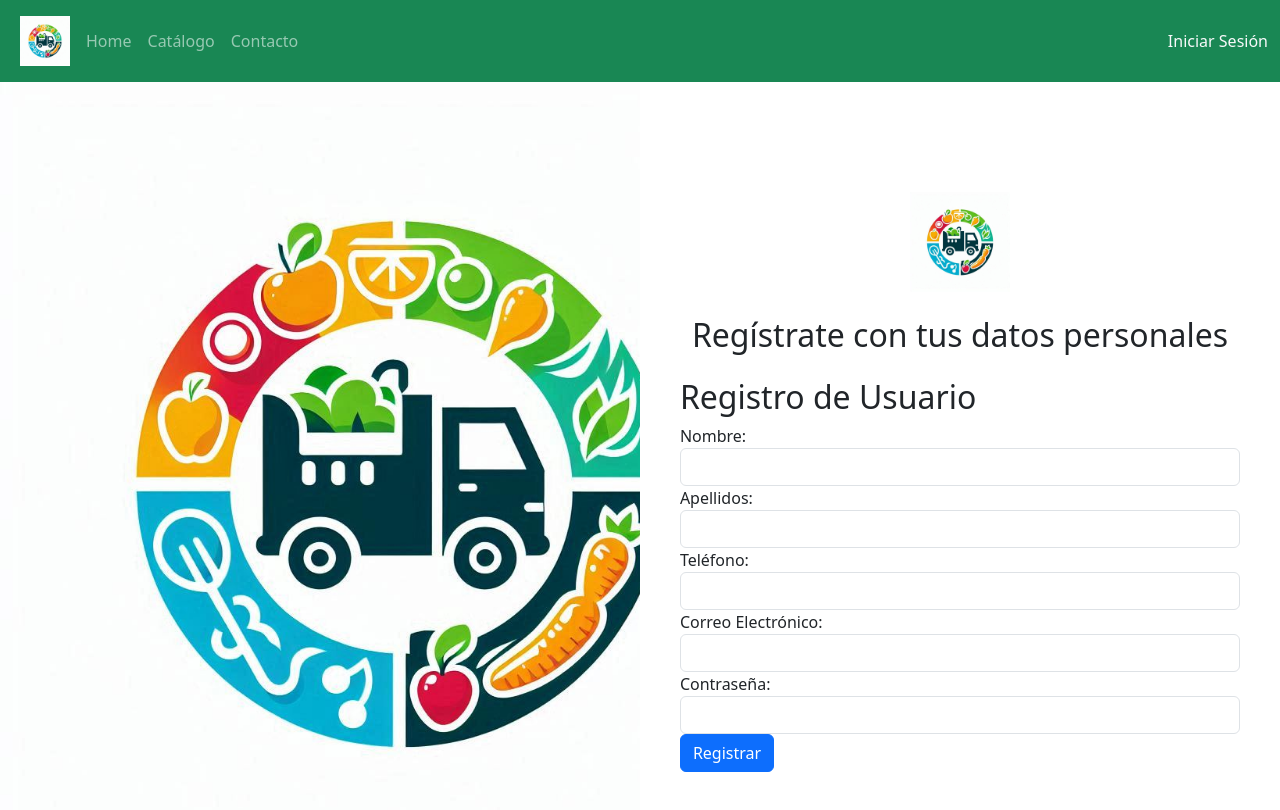
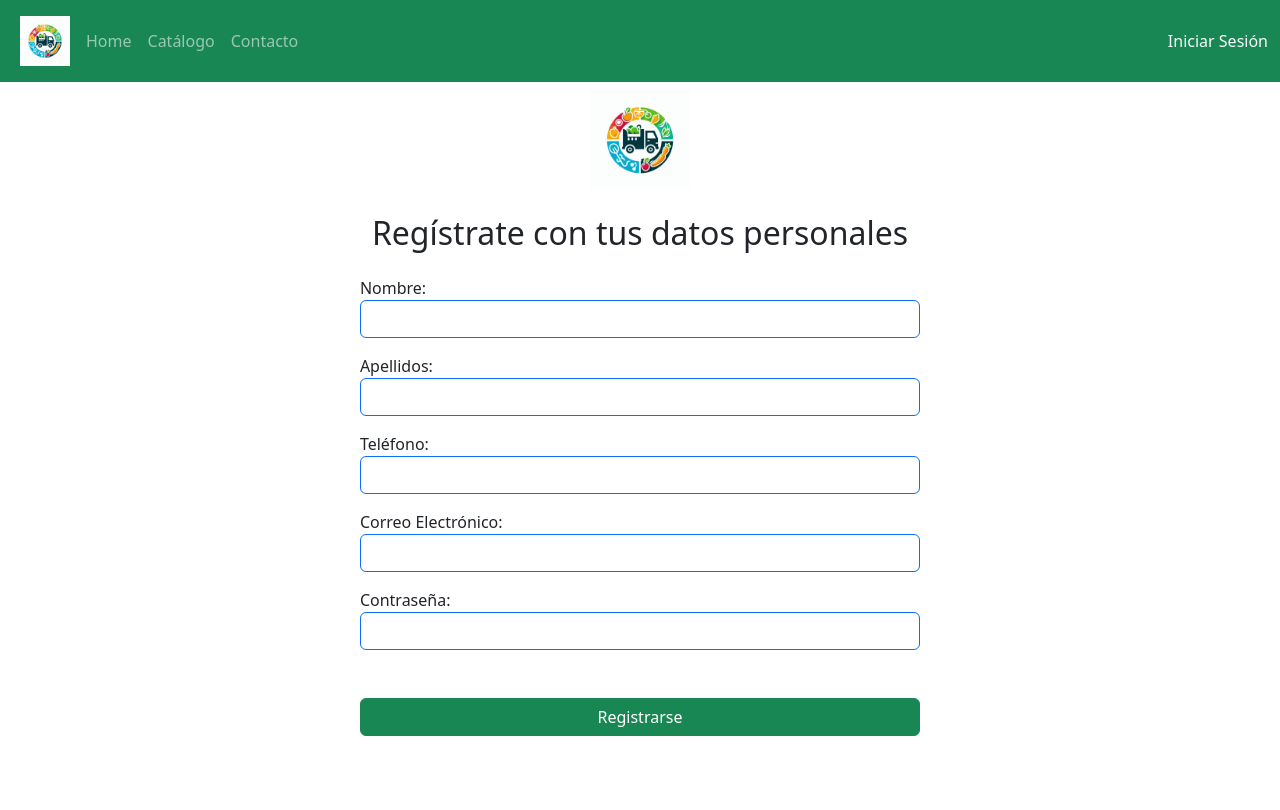
Before and after one commit to pabloarnau12/ProyectoVicente, an Angular app: page /register in a window 1280 px wide. Shown: the top 810 px of the page. Built offline with nearby package versions, Linux system fonts and the light colour scheme.

Commit message:
cambgiado login y register

```diff
--- a/src/app/component/Session/login/login.component.html
+++ b/src/app/component/Session/login/login.component.html
@@ -1,38 +1,38 @@
-<div class="row vh-100 g-0 bg-black">
+<!-- <div class="row vh-100 g-0 "> -->
     <!-- Left Side -->
-    <div class="col-lg-6 position-relative d-none d-lg-block left-side bg-black">
+    <!-- <div class="col-lg-6 position-relative d-none d-lg-block left-side bg-black">
         <div class="bg-holder position-relative" style="background-image: url('../../../assets/images/logoreparto.png');">
             <div class="overlay d-flex align-items-center justify-content-center">
 
             </div>
         </div>
-    </div>
+    </div> -->
 <!-- Right Side -->
-<div class="col-lg-6 d-flex align-items-center justify-content-center right-side bg-black ">
+<div class="col-lg-12 d-flex align-items-center justify-content-center right-side ">
     <div class="form-2-wrapper p-2">
        <div class="logo text-center">
        <img src="../../../assets/images/logoreparto.png" style="width: 100px; height: 100px;">
        </div>
-        <h2 class="text-center text-white m-4">Iniciar Sesión con tus credenciales</h2>
+        <h2 class="text-center m-4">Iniciar Sesión con tus credenciales</h2>
         <form (ngSubmit)="login()">
 
             <div class="mb-3">
-                <label fi="email" class="form-label text-white ">Email o Usuario</label>
+                <label fi="email" class="form-label ">Email o Usuario</label>
                 <input class="form-control border-primary" type="email" id="email" name="email" [(ngModel)]="email" required>
             </div>
             <div class="mb-3">
-                <label for="password" class="form-label text-white ">Contraseña</label>
+                <label for="password" class="form-label ">Contraseña</label>
                 <input class="form-control border-primary" type="password" id="password" name="password" [(ngModel)]="password" required>
             </div>
-            <button type="submit" class="btn btn-primary login-btn w-100">Iniciar sesión</button>
+            <button type="submit" class="btn btn-success login-btn w-100">Iniciar sesión</button>
 
 
         </form>
 
 
         <!-- Register Link -->
-        <a href="#" class="btn btn-outline-primary border-white text-white w-100 mt-3" aria-current="page" routerLink="/register" routerLinkActive="active">¿No tienes una cuenta?, ¡Regístrate!</a>
+        <a href="#" class="btn btn-success login-btn w-100 mt-5" aria-current="page" routerLink="/register" routerLinkActive="active">¿No tienes una cuenta?, ¡Regístrate!</a>
 
     </div>
 </div>
-</div>
+<!-- </div> -->
--- a/src/app/component/Session/register/register.component.html
+++ b/src/app/component/Session/register/register.component.html
@@ -1,43 +1,43 @@
-<div class="row vh-100 g-0 bg-black">
+<!-- <div class="row vh-99 g-0 bg-black"> -->
     <!-- Left Side -->
-    <div class="col-lg-6 position-relative d-none d-lg-block left-side bg-black">
+    <!-- <div class="col-lg-6 position-relative d-none d-lg-block left-side bg-black">
         <div class="bg-holder position-relative" style="background-image: url('../../../assets/images/logoreparto.png');">
             <div class="overlay d-flex align-items-center justify-content-center">
 
             </div>
         </div>
-    </div>
+    </div> -->
 <!-- Right Side -->
-<div class="col-lg-6 d-flex align-items-center justify-content-center right-side bg-white ">
+<div class="col-lg-12 d-flex align-items-center justify-content-center right-side bg-white ">
     <div class="form-2-wrapper p-2">
        <div class="logo text-center">
        <img src="../../../assets/images/logoreparto.png" style="width: 100px; height: 100px;">
        </div>
         <h2 class="text-center m-4">Regístrate con tus datos personales</h2>
-        <div class="container">
-            <h2>Registro de Usuario</h2>
+        <div class="container ">
+
             <form (ngSubmit)="register()">
-              <div class="form-group">
+              <div class="form-group mt-3">
                 <label for="nombre">Nombre:</label>
-                <input type="text" id="nombre" [(ngModel)]="nombre" name="nombre" class="form-control" required>
+                <input type="text" id="nombre" [(ngModel)]="nombre" name="nombre" class="form-control border-primary " required>
               </div>
-              <div class="form-group">
+              <div class="form-group mt-3">
                 <label for="apellidos">Apellidos:</label>
-                <input type="text" id="apellidos" [(ngModel)]="apellidos" name="apellidos" class="form-control" required>
+                <input type="text" id="apellidos" [(ngModel)]="apellidos" name="apellidos" class="form-control border-primary " required>
               </div>
-              <div class="form-group">
+              <div class="form-group mt-3">
                 <label for="telefono">Teléfono:</label>
-                <input type="text" id="telefono" [(ngModel)]="telefono" name="telefono" class="form-control" required>
+                <input type="text" id="telefono" [(ngModel)]="telefono" name="telefono" class="form-control border-primary " required>
               </div>
-              <div class="form-group">
+              <div class="form-group mt-3">
                 <label for="email">Correo Electrónico:</label>
-                <input type="email" id="email" [(ngModel)]="email" name="email" class="form-control" required>
+                <input type="email" id="email" [(ngModel)]="email" name="email" class="form-control border-primary" required>
               </div>
-              <div class="form-group">
+              <div class="form-group mt-3">
                 <label for="password">Contraseña:</label>
-                <input type="password" id="password" [(ngModel)]="password" name="password" class="form-control" required>
+                <input type="password" id="password" [(ngModel)]="password" name="password" class="form-control border-primary " required>
               </div>
-              <button type="submit" class="btn btn-primary">Registrar</button>
+              <button type="submit" class="btn btn-success login-btn mt-5 w-100">Registrarse</button>
             </form>
           </div>
 
@@ -46,4 +46,4 @@
 
     </div>
 </div>
-</div>
+<!-- </div> -->
```
